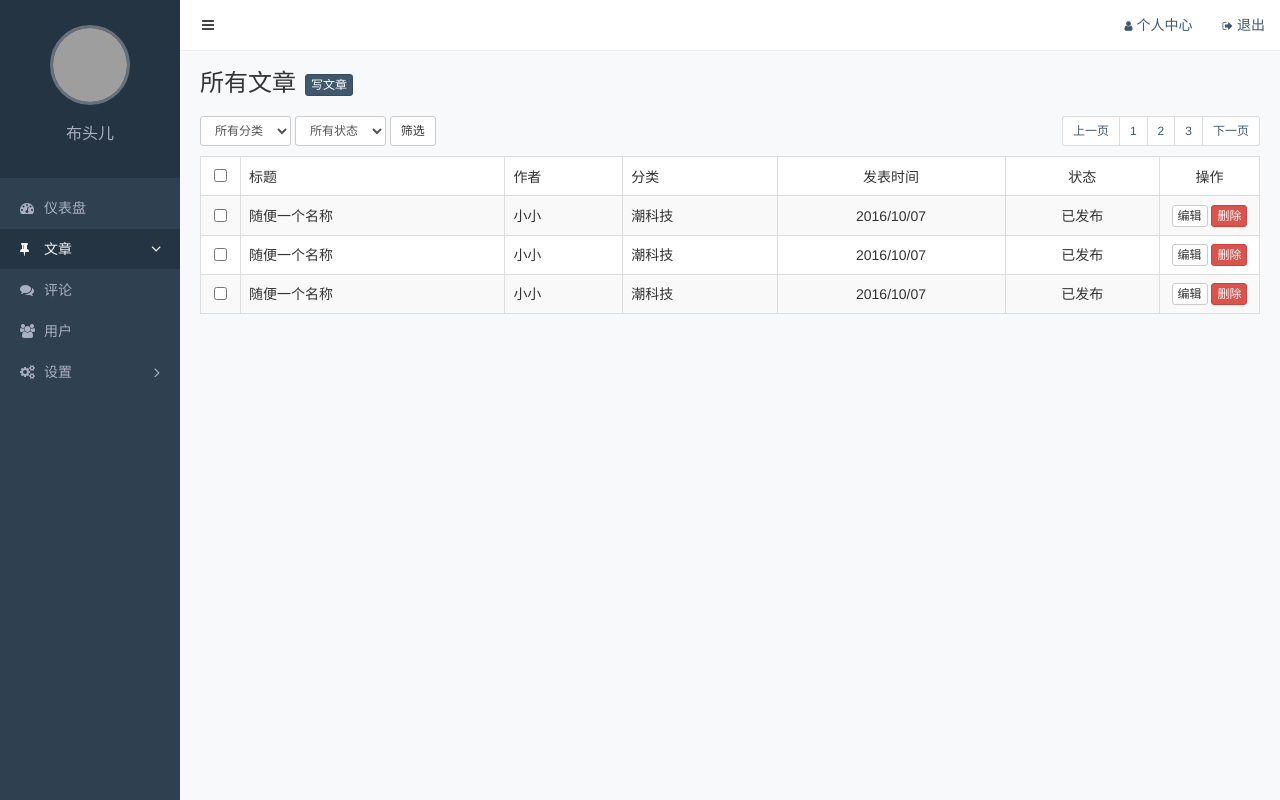
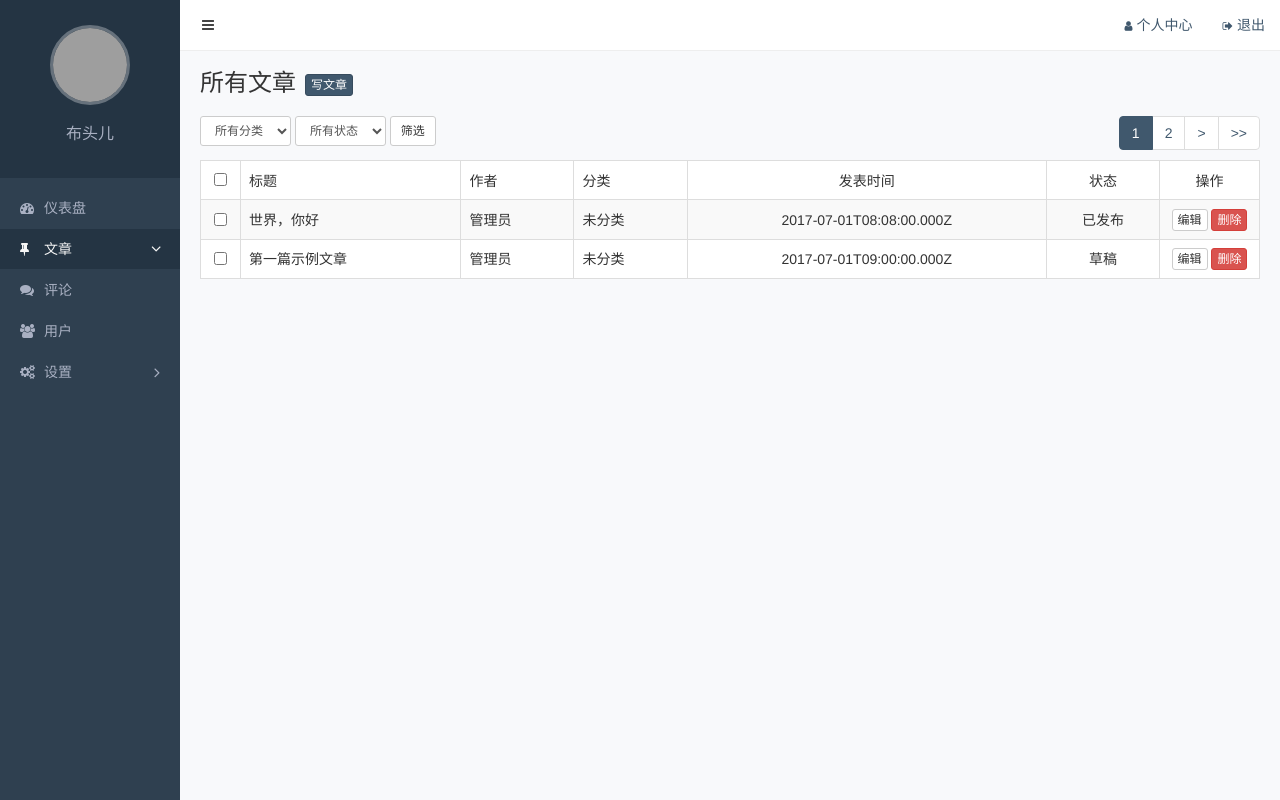
Before and after one commit to codeyangsir/albx, a Node server app: template views/admin/posts.ejs in a window 1280 px wide. Run offline with Node 20, Linux system fonts and the light colour scheme; the template is opened without the code that fills it, so the values that code supplies are empty; data comes from the database, SQL or seed files in the repository; grey boxes are pictures that could not be loaded.

Commit message:
所有文章分页功能完成

```diff
--- a/controllers/cateConreoller.js
+++ b/controllers/cateConreoller.js
@@ -76,6 +76,7 @@ exports.delCategoryById = (req,res) =>{
 
 // 批量删除，传入的参数的格式是：1,2,3,4 字符串拼接的格式
 exports.delCategories = (req,res) => {
+    console.log(req.body)
     var ids = req.body.ids
     //调用数据模块进行批量删除
     cateModule.delCategories(ids,(err) =>{
--- /dev/null
+++ b/controllers/postController.js
@@ -0,0 +1,25 @@
+var postsModule = require('../dataModules/postModule')
+module.exports = {
+    // 获取所有文章数据
+    getAllPostList(req,res){
+        //看看在ajax里面传第参数能不能拿到
+        //console.log(req.url)
+        //只要配置body-parse就可以这样取值
+        // 以后如果是get方式传递的参数，都可以使用req.query来获取，它得到的是一个对象
+        //console.log(req.query)
+        // 调用数据模块获取所有文章数据
+        postsModule.getAllPostList(req.query,(err,data) => {
+            if(err){
+                res.json({
+                    code:404,
+                    msg:'err'
+                })
+            }else{
+                res.json({
+                    code:200,
+                    data:data
+                })
+            }
+        })
+    }
+}
--- /dev/null
+++ b/dataModules/postModule.js
@@ -0,0 +1,37 @@
+var connection =require('./connModule')
+module.exports ={
+    //获取所有文章数据
+    //query是一个对象，里面可以包含:pageNum,pageSize,cateName,cateStatus
+    //1.当前页代码
+    //2.每页所显示的记录数
+    //3.筛选时分类参数
+    //4.筛选时第状态参数
+    getAllPostList(query,callback){
+        var sql = `select posts.id,posts.title,posts.created,posts.status,users.nickname,categories.name
+        from posts
+        inner join users on posts.user_id = users.id
+        inner join categories on posts.category_id = categories.id
+        limit ${(query.pageNum-1)*query.pageSize},${query.pageSize}`
+        //看看是不是你想要的数据
+        //console.log(sql)
+        // query在进行查询的时候一次只能查询一个结果集，如果在Sql中添加多条查询语句，那么results也只能接收到一个
+
+        connection.query(sql,(err,results) =>{
+            if(err){
+                callback(err)
+            }else{
+                // 查询完数据结果集之后，再进行总数量的查询
+                sql = 'select count(*) cnt from posts'
+                connection.query(sql,(err1,results1) =>{
+                    if(err){
+                        callback(err)
+                    }else{
+                        // 将数据和总数一起返回
+                        // [{cnt:4}] > {cnt,4}
+                        callback(null,{data:results,total:results1[0].cnt})
+                    }
+                })
+            }
+        })
+    }
+}
--- a/router.js
+++ b/router.js
@@ -6,6 +6,8 @@ var pagesController = require('./controllers/pagesController')
 var usersController = require('./controllers/usersController')
 // 引入分类管理控制器
 var cateController = require('./controllers/cateConreoller')
+// 引入文章控制器
+var postsController = require('./controllers/postController')
 //创建路由模块对象
 var router = express.Router()
 
@@ -42,7 +44,7 @@ router.get('/',pagesController.getIndexPage)
       .get('/detail',pagesController.getDetailPage)
       .post('/delCategories',cateController.delCategories)
       //文章路由配置
-      //.get('/getAllPostList',postsController.getAllPostList)
+      .get('/getAllPostList',postsController.getAllPostList)
 
 
 
--- a/views/admin/posts.ejs
+++ b/views/admin/posts.ejs
@@ -26,12 +26,9 @@
           </select>
           <button class="btn btn-default btn-sm">筛选</button>
         </form>
-        <ul class="pagination pagination-sm pull-right">
-          <li><a href="#">上一页</a></li>
-          <li><a href="#">1</a></li>
-          <li><a href="#">2</a></li>
-          <li><a href="#">3</a></li>
-          <li><a href="#">下一页</a></li>
+       <!--  分页区域 -->
+        <ul class="pagination pagination-sm pull-right" style="float: right">
+
         </ul>
       </div>
       <table class="table table-striped table-bordered table-hover">
@@ -46,44 +43,9 @@
             <th class="text-center" width="100">操作</th>
           </tr>
         </thead>
-        <tbody>
-          <tr>
-            <td class="text-center"><input type="checkbox"></td>
-            <td>随便一个名称</td>
-            <td>小小</td>
-            <td>潮科技</td>
-            <td class="text-center">2016/10/07</td>
-            <td class="text-center">已发布</td>
-            <td class="text-center">
-              <a href="javascript:;" class="btn btn-default btn-xs">编辑</a>
-              <a href="javascript:;" class="btn btn-danger btn-xs">删除</a>
-            </td>
-          </tr>
-          <tr>
-            <td class="text-center"><input type="checkbox"></td>
-            <td>随便一个名称</td>
-            <td>小小</td>
-            <td>潮科技</td>
-            <td class="text-center">2016/10/07</td>
-            <td class="text-center">已发布</td>
-            <td class="text-center">
-              <a href="javascript:;" class="btn btn-default btn-xs">编辑</a>
-              <a href="javascript:;" class="btn btn-danger btn-xs">删除</a>
-            </td>
-          </tr>
-          <tr>
-            <td class="text-center"><input type="checkbox"></td>
-            <td>随便一个名称</td>
-            <td>小小</td>
-            <td>潮科技</td>
-            <td class="text-center">2016/10/07</td>
-            <td class="text-center">已发布</td>
-            <td class="text-center">
-              <a href="javascript:;" class="btn btn-default btn-xs">编辑</a>
-              <a href="javascript:;" class="btn btn-danger btn-xs">删除</a>
-            </td>
-          </tr>
-        </tbody>
+          <tbody>
+
+          </tbody>
       </table>
     </div>
   </div>
@@ -92,3 +54,23 @@
 
 
   <%- include('./fengzhuang/weibu.ejs')%>
+  <!-- 创建文章列表模块结构 -->
+  <script type="text/template" id='postListTemp'>
+    {{each data as value index}}
+      <tr>
+        <td class="text-center"><input type="checkbox"></td>
+        <td>{{value.title}}</td>
+        <td>{{value.nickname}}</td>
+        <td>{{value.name}}</td>
+        <td class="text-center">{{value.created}}</td>
+        <td class="text-center">{{value.status=='published'?'已发布':value.status=='drafted'?'草稿':'未发布'}}</td>
+        <td class="text-center">
+          <a href="javascript:;" class="btn btn-default btn-xs btnedit">编辑</a>
+          <a href="javascript:;" class="btn btn-danger btn-xs btndel">删除</a>
+        </td>
+      </tr>
+    {{/each}}
+  </script>
+  <script src="/assets/vendors/template/template.js"></script>
+  <script src="../../assets/vendors/bootstrappaginator/bootstrap-paginator.min.js"></script>
+  <script src="/assets/js/posts.js"></script>
```
Also changed, not shown: assets/js/posts.js (added, +53 -0 lines), assets/vendors/bootstrappaginator/bootstrap-paginator.min.js (added).
